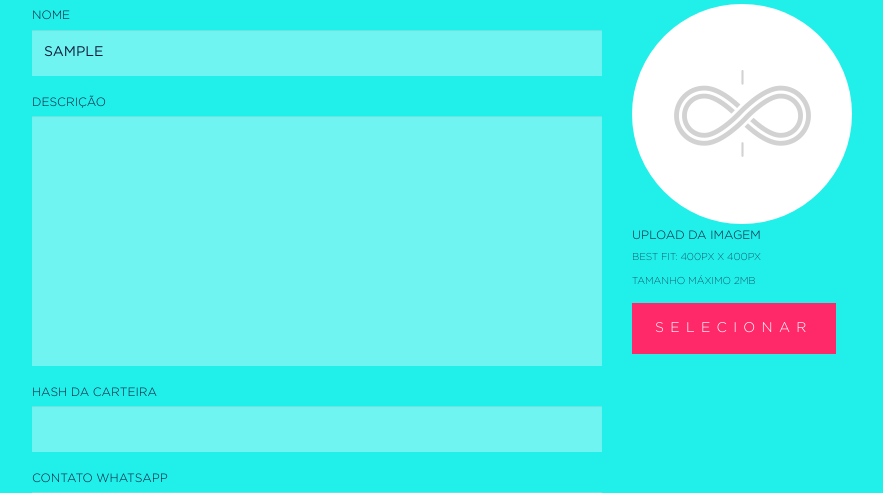
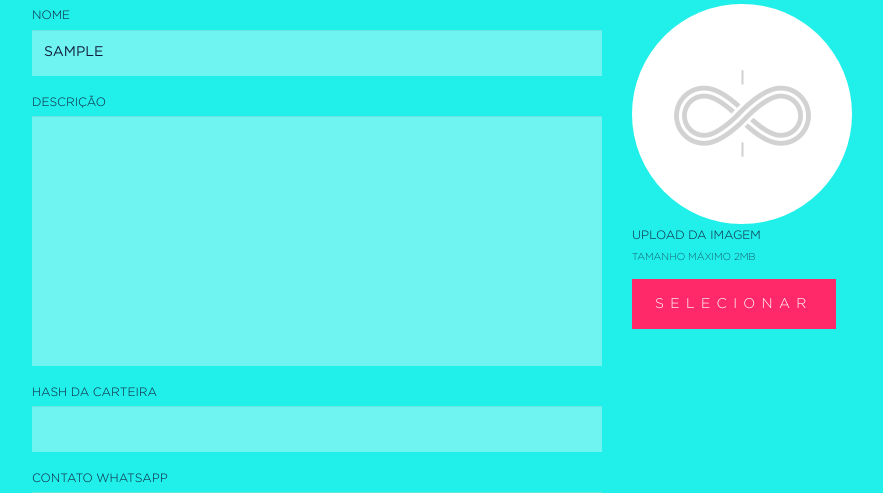
Before and after one commit to bodedev/prospera, a Django app: page /no/editar/ in a window 1280 px wide. Shown: the part 222-715 px from the top of the page, without its empty margins (23-906 px from the left). Run offline with Django 3.2, Linux system fonts and the light colour scheme; the visitor is signed in with stand-in values (Sample User, id 1); parts of the project's set-up code (start-up, migrations or seed data) failed here and were passed over; some libraries are stand-ins or nearby versions.

Commit message:
Removendo label com o tamanho das imagens.

```diff
--- a/plataforma/templates/pages/no_edit_form.html
+++ b/plataforma/templates/pages/no_edit_form.html
@@ -68,7 +68,7 @@
               {% endif %}
             </div>
             <label>Upload da Imagem</label>
-            <p class="ex">Best Fit: 400px x 400px</p>
+            {% comment %}<p class="ex">Best Fit: 400px x 400px</p>{% endcomment %}
             <p class="ex">Tamanho máximo 2MB</p>
             <div class="form-group {% if form.imagem.errors %} has-error{% endif %}">
               <label for="id_imagem" class="file-upload btn btn-prospera btn-lg">Selecionar</label>
--- a/plataforma/templates/pages/nos_create_form.html
+++ b/plataforma/templates/pages/nos_create_form.html
@@ -67,7 +67,7 @@
               {% endif %}
             </div>
             <label>Upload da Imagem</label>
-            <p class="ex">Best Fit: 500px x 315px</p>
+            {% comment %}<p class="ex">Best Fit: 500px x 315px</p>{% endcomment %}
             <p class="ex">Tamanho máximo 2MB</p>
             <div class="form-group {% if form.imagem.errors %} has-error{% endif %}">
               <label for="id_imagem" class="file-upload btn btn-prospera btn-lg">Selecionar</label>
--- a/plataforma/templates/pages/object_create_form.html
+++ b/plataforma/templates/pages/object_create_form.html
@@ -60,7 +60,7 @@
               {% endif %}
             </div>
             <label>Upload da Imagem</label>
-            <p class="ex">Best Fit: 400px x 400px</p>
+            {% comment %}<p class="ex">Best Fit: 400px x 400px</p>{% endcomment %}
             <p class="ex">Tamanho máximo 2MB</p>
             <div class="form-group {% if form.imagem.errors %} has-error{% endif %}">
               <label for="id_imagem" class="file-upload btn btn-prospera btn-lg">Selecionar</label>
```
